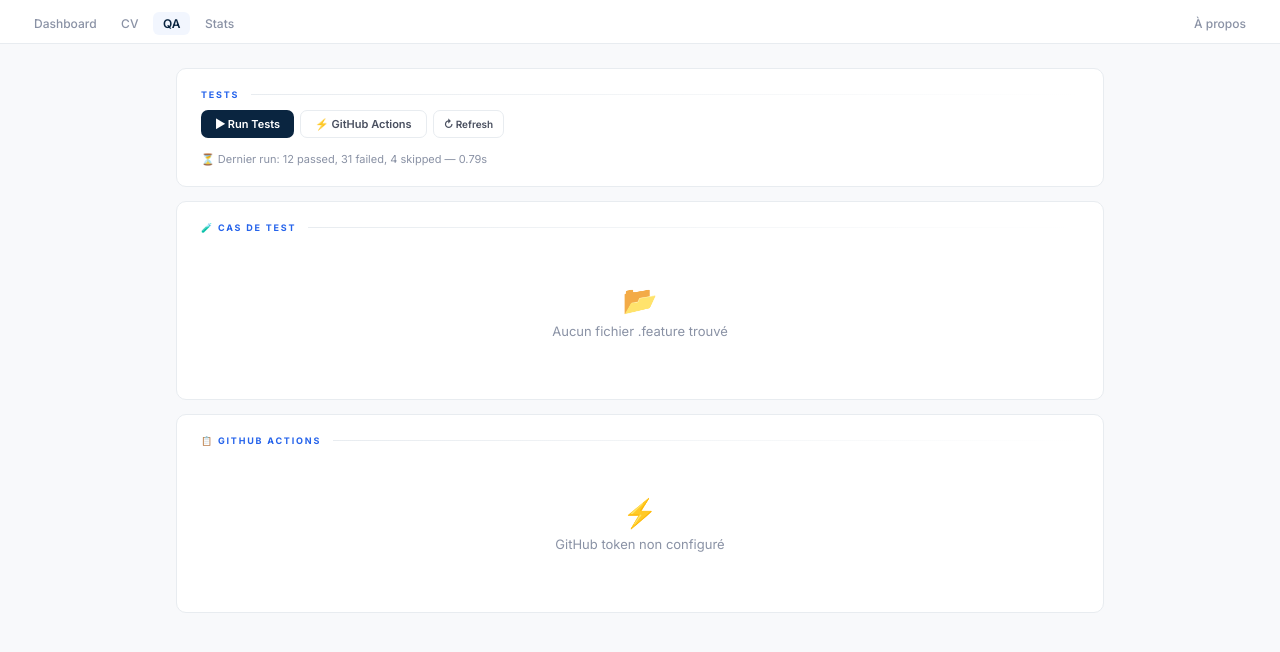
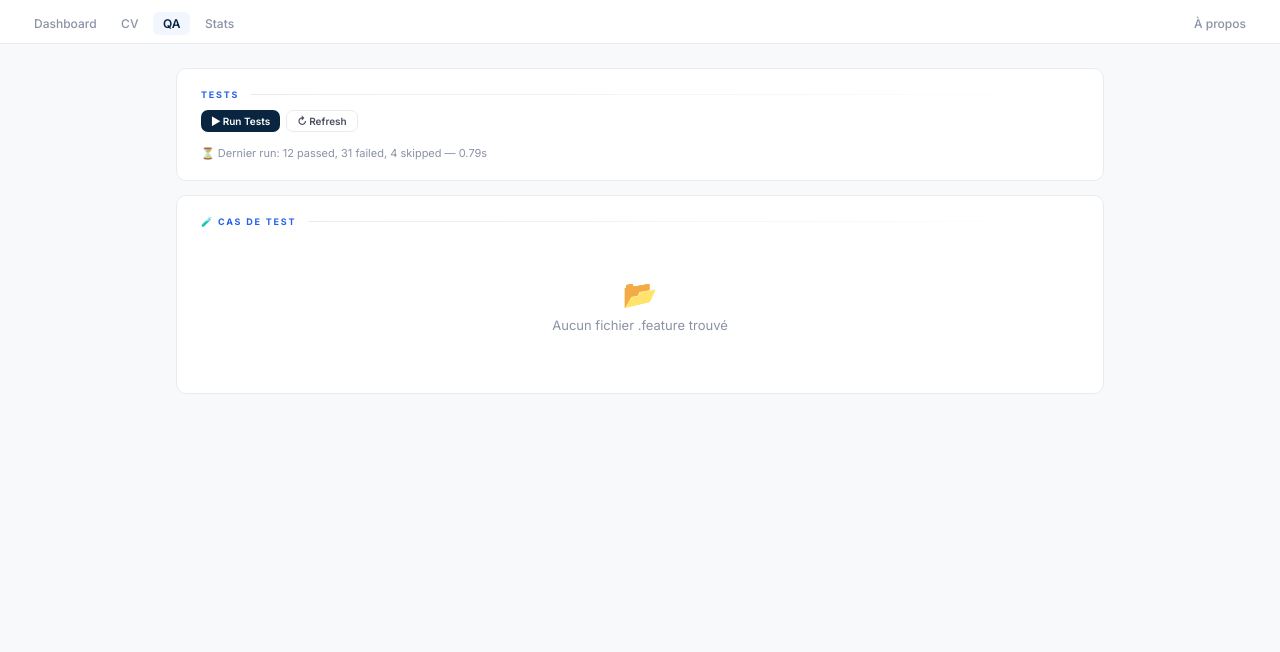
Before and after one commit to AtmanTest/jobhunt, a Flask app: page /qa in a window 1280 px wide. Shown: the top 652 px of the page. Run offline with Flask 3, Linux system fonts and the light colour scheme; data that the repository does not hold is empty.

Commit message:
qa: remove GitHub Actions section (no token on Render)

```diff
--- a/templates/qa.html
+++ b/templates/qa.html
@@ -92,8 +92,7 @@
   <div class="card">
     <div class="section-title"><span class="bar">Tests</span></div>
     <div class="btn-row">
-      <button class="btn btn-primary" onclick="runTests()">▶ Run Tests</button>
-      <button class="btn btn-outline" onclick="triggerGitHub()">⚡ GitHub Actions</button>
+      <button class="btn btn-primary btn-sm" onclick="runTests()">▶ Run Tests</button>
       <button class="btn btn-outline btn-sm" onclick="location.reload()">↻ Refresh</button>
     </div>
     <div id="latest-run" style="font-size:11px;color:var(--text3);"></div>
@@ -103,12 +102,6 @@
   <div class="card">
     <div class="section-title"><span class="bar">🧪 Cas de test</span></div>
     <div id="test-cases"><div class="empty">Chargement…</div></div>
-  </div>
-
-  <!-- GitHub Runs -->
-  <div class="card">
-    <div class="section-title"><span class="bar">📋 GitHub Actions</span></div>
-    <div id="gh-runs"><div class="empty">Chargement…</div></div>
   </div>
 
 </div>
@@ -165,31 +158,6 @@ fetch('/qa/api/runs')
   })
   .catch(() => {});
 
-// Load GitHub runs
-fetch('/qa/api/github/runs')
-  .then(r => r.json())
-  .then(data => {
-    const el = document.getElementById('gh-runs');
-    if (data.error) {
-      el.innerHTML = '<div class="empty"><div class="icon">⚡</div>GitHub token non configuré</div>';
-      return;
-    }
-    const runs = data.runs || [];
-    if (runs.length === 0) { el.innerHTML = '<div class="empty"><div class="icon">📋</div>Aucun run GitHub Actions</div>'; return; }
-    let html = '';
-    runs.forEach(r => {
-      const statusClass = r.conclusion === 'success' ? 'gh-completed' : r.conclusion === 'failure' ? 'gh-failure' : r.status === 'in_progress' ? 'gh-in_progress' : '';
-      const label = r.conclusion === 'success' ? '✅ Success' : r.conclusion === 'failure' ? '❌ Failed' : r.status === 'in_progress' ? '⏳ Running' : '⬜ ' + r.status;
-      html += '<div class="gh-run">';
-      html += `<span class="gh-status ${statusClass}">${label}</span>`;
-      html += `<a href="${r.html_url}" target="_blank">${r.display_title || 'CI'}</a>`;
-      html += `<span style="color:var(--text3);margin-left:auto;">${r.branch} · ${(r.created_at||'').substring(0,10)}</span>`;
-      html += '</div>';
-    });
-    el.innerHTML = html;
-  })
-  .catch(() => document.getElementById('gh-runs').innerHTML = '<div class="empty"><div class="icon">❌</div>Erreur de chargement</div>');
-
 function runTests() {
   const btn = event.target; btn.textContent = '⏳ Running...'; btn.disabled = true;
   fetch('/qa/api/runs', {method:'POST'})
```
